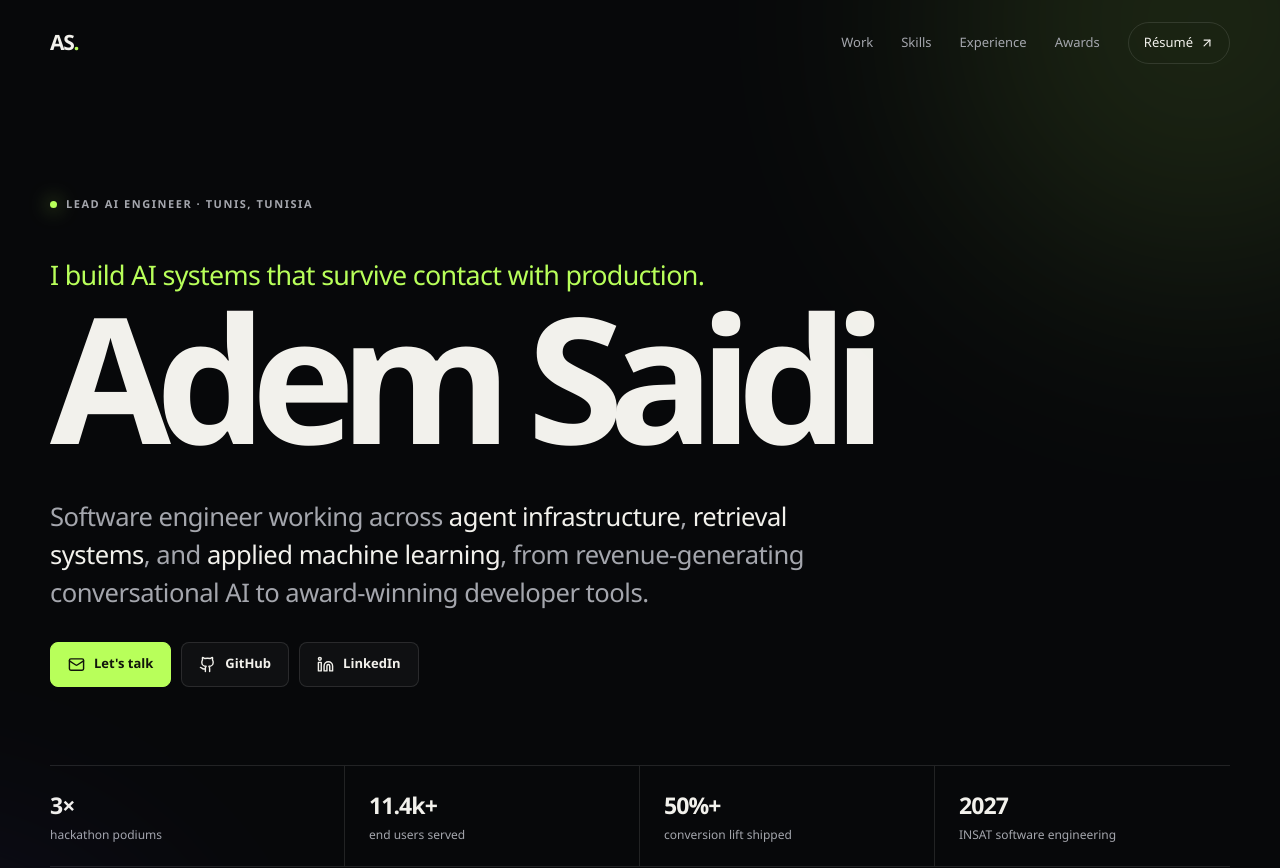
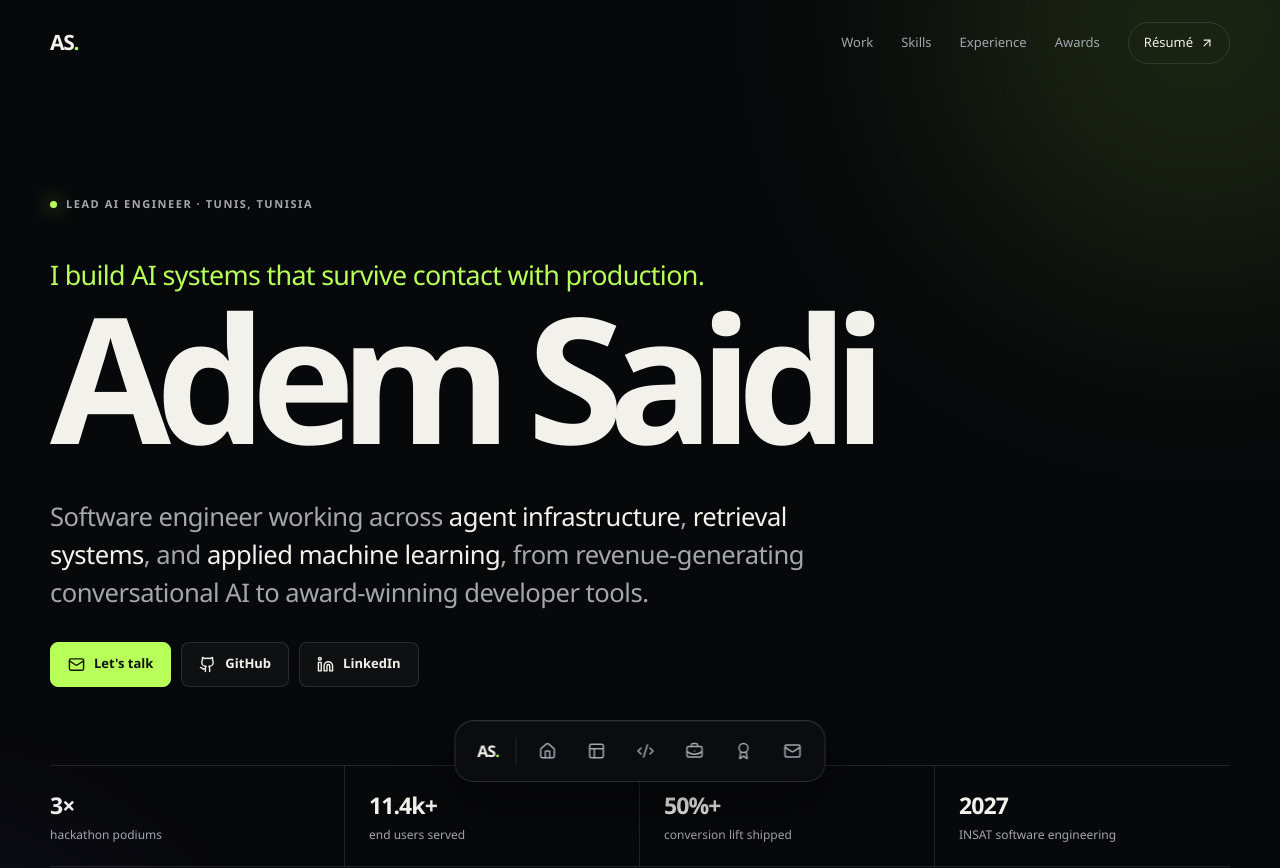
Before and after one commit to saidiadem/saidiadem.github.io, a Next.js app: page / in a window 1280 px wide. Shown: the top 868 px of the page. Built offline with nearby package versions, Linux system fonts and the light colour scheme.

Commit message:
feat: readd nav bar at the bottom

```diff
--- a/src/app/globals.css
+++ b/src/app/globals.css
@@ -177,6 +177,16 @@
 .contact-section > p:not(.kicker) { max-width: 600px; color: var(--muted); line-height: 1.6; margin: 28px 0; }
 footer { padding: 30px 0 100px; display: flex; justify-content: space-between; color: var(--muted); font-size: 11px; }
 
+.floating-nav { position: fixed; z-index: 50; left: 50%; bottom: 18px; height: 62px; padding: 7px 9px; display: flex; align-items: center; gap: 3px; color: var(--muted); background: rgba(12,14,17,.82); border: 1px solid rgba(255,255,255,.14); border-radius: 19px; box-shadow: 0 18px 55px rgba(0,0,0,.48), inset 0 1px rgba(255,255,255,.055); transform: translateX(-50%); backdrop-filter: blur(18px) saturate(135%); }
+.floating-nav-brand { width: 47px; color: var(--text); font-size: 16px; font-weight: 850; letter-spacing: -.06em; text-align: center; }
+.floating-nav-brand span { color: var(--accent); }
+.floating-nav-divider { width: 1px; height: 28px; margin: 0 5px 0 1px; background: var(--line); }
+.floating-nav-link { position: relative; width: 46px; height: 46px; display: grid; place-items: center; border-radius: 13px; transition: color .18s ease, background .18s ease, transform .18s ease; }
+.floating-nav-link svg { width: 18px; height: 18px; }
+.floating-nav-link:hover, .floating-nav-link:focus-visible { color: #11150b; background: var(--accent); outline: none; transform: translateY(-5px) scale(1.08); }
+.floating-nav-link:after { content: attr(data-label); position: absolute; left: 50%; bottom: calc(100% + 12px); padding: 6px 8px; color: var(--text); background: #15181d; border: 1px solid var(--line); border-radius: 6px; font: 10px/1 monospace; opacity: 0; pointer-events: none; transform: translate(-50%, 4px); transition: opacity .15s ease, transform .15s ease; white-space: nowrap; }
+.floating-nav-link:hover:after, .floating-nav-link:focus-visible:after { opacity: 1; transform: translate(-50%, 0); }
+
 @media (max-width: 820px) {
   .shell { width: min(100% - 32px, 680px); }
   .site-header nav > a:not(.header-cta) { display: none; }
@@ -216,6 +226,10 @@
   .internship-panel { padding: 24px; }
   .internship-item { grid-template-columns: 1fr; gap: 8px; }
   .additional-list article > div > div { display: block; }
+  .floating-nav { bottom: 10px; height: 58px; padding: 6px; gap: 1px; border-radius: 17px; }
+  .floating-nav-brand, .floating-nav-divider { display: none; }
+  .floating-nav-link { width: 45px; height: 45px; }
+  .floating-nav-link:after { display: none; }
   .additional-list span { display: block; margin-top: 5px; }
   .contact-section { margin-top: 80px; }
   footer { flex-direction: column; gap: 8px; }
--- a/src/app/page.tsx
+++ b/src/app/page.tsx
@@ -2,6 +2,7 @@
 import Link from "next/link";
 import MatterBox from "@/components/DraggableSkills/MatterBox";
 import AwardsCarousel from "@/components/AwardsCarousel/AwardsCarousel";
+import FloatingNav from "@/components/FloatingNav/FloatingNav";
 import {
   ArrowUpRight,
   Award,
@@ -336,7 +337,7 @@
             <Award />
             <p>3rd place · 2026</p>
             <h3>DataQuest</h3>
-            <span>Olea · Explainable insurance recommendations</span>
+            <span>Data Dangereuse · Explainable insurance recommendations</span>
           </div>
         </div>
         <div className="additional-list">
@@ -350,7 +351,7 @@
         <p className="code-tag code-tag-close" aria-hidden="true">&lt;/Awards&gt;</p>
       </section>
 
-      <section className="section shell contact-section">
+      <section className="section shell contact-section" id="contact">
         <p className="code-tag" aria-hidden="true">&lt;Contact&gt;</p>
         <p className="kicker">05 / Contact</p>
         <h2>Have a hard AI problem?<br /><span>I&apos;d like to hear it.</span></h2>
@@ -366,6 +367,7 @@
         <span>© 2026 Adem Saidi</span>
         <span>Designed and built in Tunis.</span>
       </footer>
+      <FloatingNav />
     </main>
   );
 }
--- a/src/components/AwardsCarousel/AwardsCarousel.tsx
+++ b/src/components/AwardsCarousel/AwardsCarousel.tsx
@@ -14,6 +14,13 @@
     kicker: "Artificial Intelligence National Summit · June 2026",
     title: "Gommage finished third.",
     detail: "Agentic AI for Enterprise Automation",
+  },
+  {
+    image: `${MEDIA_URL}/media/dataquest-third-place.webp`,
+    alt: "The Data Dangereuse team receiving third place at the DataQuest competition",
+    kicker: "DataQuest · Data Overflow 2026",
+    title: "Data Dangereuse finished third.",
+    detail: "Explainable insurance recommendations",
   },
   {
     image: `${MEDIA_URL}/public/unbreaking.png`,
--- /dev/null
+++ b/src/components/FloatingNav/FloatingNav.tsx
@@ -0,0 +1,43 @@
+import Link from "next/link";
+import {
+  Award,
+  BriefcaseBusiness,
+  Code2,
+  Home,
+  Mail,
+  PanelsTopLeft,
+} from "lucide-react";
+
+const items = [
+  { href: "#top", label: "Home", icon: Home },
+  { href: "#work", label: "Projects", icon: PanelsTopLeft },
+  { href: "#skills", label: "Skills", icon: Code2 },
+  { href: "#experience", label: "Experience", icon: BriefcaseBusiness },
+  { href: "#awards", label: "Awards", icon: Award },
+  { href: "#contact", label: "Contact", icon: Mail },
+];
+
+export default function FloatingNav() {
+  return (
+    <nav className="floating-nav" aria-label="Section navigation">
+      <span className="floating-nav-brand" aria-hidden="true">
+        AS<span>.</span>
+      </span>
+      <span className="floating-nav-divider" aria-hidden="true" />
+      {items.map((item) => {
+        const Icon = item.icon;
+        return (
+          <Link
+            href={item.href}
+            key={item.href}
+            className="floating-nav-link"
+            aria-label={item.label}
+            data-label={item.label}
+          >
+            <Icon />
+          </Link>
+        );
+      })}
+    </nav>
+  );
+}
```
